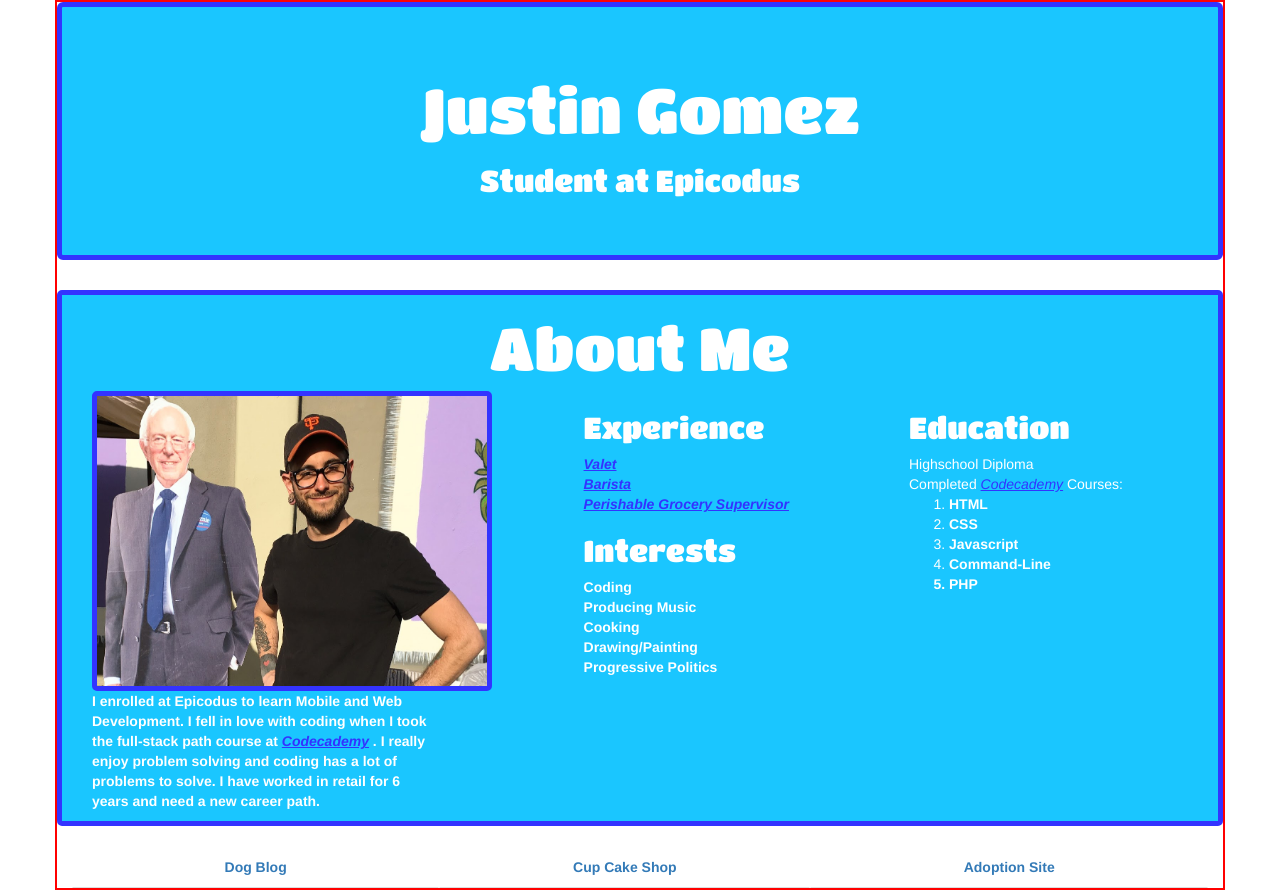
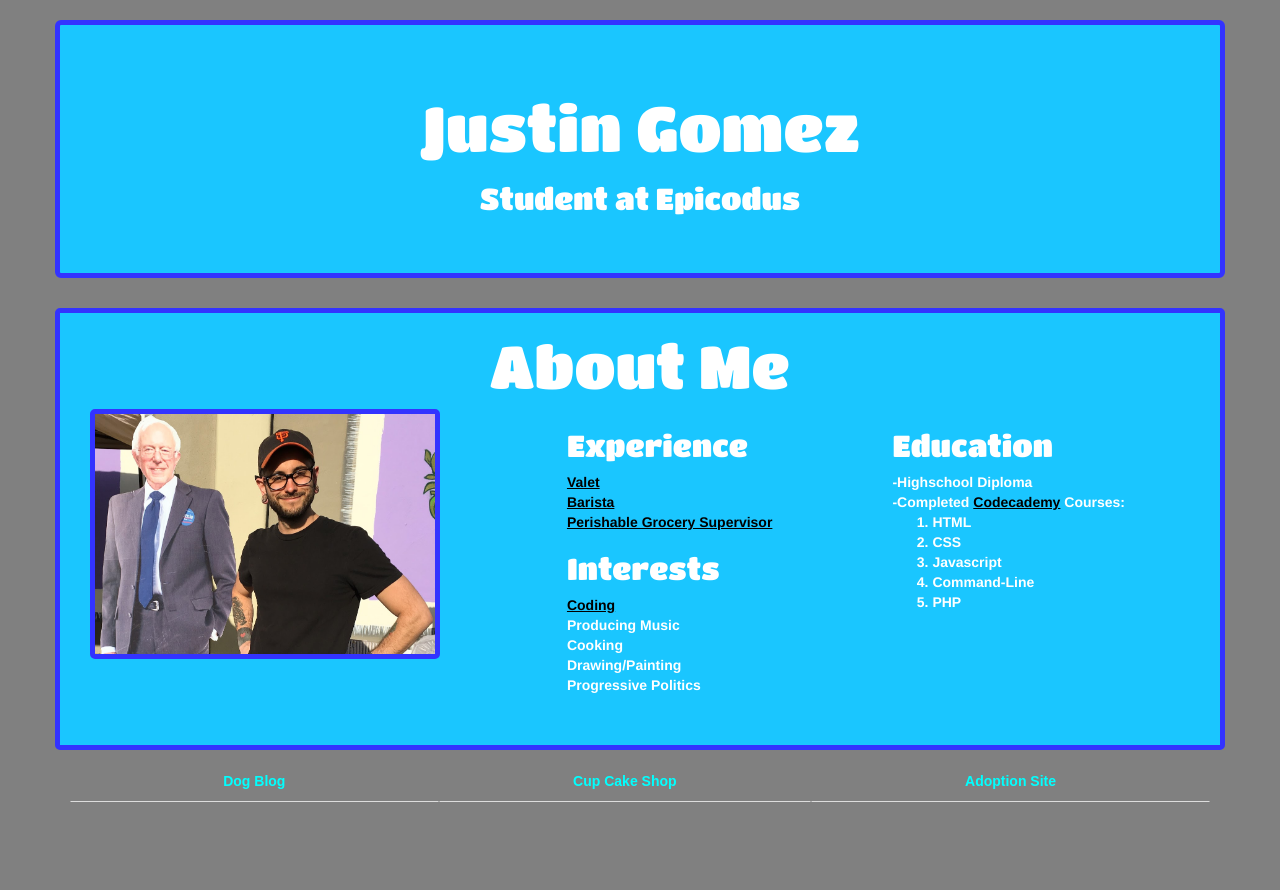
Before and after one commit to ProgramJustin/portfolio, a plain HTML site: page index.html in a window 1280 px wide. After the commit the page ends 802 px from the top, so only its background shows below. Drawn offline with Linux system fonts and the light colour scheme.

Commit message:
styled new background and individual text in a list

```diff
--- a/css/styles.css
+++ b/css/styles.css
@@ -1,3 +1,6 @@
+body {
+  background-color: grey;
+}
 .jumbotron {
   text-align: center;
   background-color: #1ac6ff;
@@ -6,13 +9,16 @@
   color: white;
   font-family: 'Titan One', cursive;
   border: 5px solid #3333ff;
+  margin-top: 20px;
 }
+
 .c1 {
   border: 5px solid #3333ff;
   background-color: #1ac6ff;
   background-size: cover;
   color: white;
   border-radius: 5px;
+  padding-bottom: 40px;
 }
 .c1 h1 {
   text-align: center;
@@ -20,8 +26,8 @@
   font-size: 60px;
 }
 .c1 a {
-  color: #3333ff;
-  font-style: italic;
+  color: #000000;
+  font-style: bold;
   text-decoration: underline;
 }
 ul h2 {
@@ -31,17 +37,27 @@ ul h2 {
   float: right;
   margin-right: 80px;
   list-style: none;
+  font-weight: bold;
+}
+#code {
+  text-decoration: underline;
+  color: black;
 }
 
+
 .col-md-4 img {
-  width: 400px;
-  height:300px;
+  width: 350px;
+  height:250px;
   border: 5px solid #3333ff;
   border-radius: 5px;
   }
 .col-md-4 p {
   font-family: 'Titan one': cursive;
 }
-.nav {
-  margin-top: 20px;
+
+.nav a{
+  margin-top: 10px;
+  color: #00ffff;
+  padding: 10px;
+  font-family: fantasy;
 }
--- a/index.html
+++ b/index.html
@@ -8,7 +8,7 @@
     <title>Justin's Portfolio</title>
   </head>
   <body>
-    <div class="container" style="border: 2px solid red;">
+    <div class="container cmain">
       <!-- This Is The Header -->
       <div class="row">
         <div class="jumbotron">
@@ -22,8 +22,8 @@
         <h1>About Me</h1>
         <ul>
           <h2>Education</h2>
-          <li>Highschool Diploma</li>
-          <li>Completed <a href="https://www.codecademy.com/learn">Codecademy</a> Courses:</li>
+          <li>-Highschool Diploma</li>
+          <li>-Completed <a href="https://www.codecademy.com/learn">Codecademy</a> Courses:</li>
           <ol>
             <li><strong>HTML</strong></li>
             <li><strong>CSS</strong></li>
@@ -38,7 +38,7 @@
           <li><a href="https://www.starbucks.com/">Barista</a></li>
           <li><a href="https://www.newseasonsmarket.com/">Perishable Grocery Supervisor</a></li>
           <h2>Interests</h2>
-          <li>Coding</li>
+          <li><span id="code">Coding</li>
           <li>Producing Music</li>
           <li>Cooking</li>
           <li>Drawing/Painting</li>
@@ -46,12 +46,14 @@
           </ul>
         <div class="col-md-4 pull-left">
           <img src="IMG_1358.JPG" >
-          <p><strong>I enrolled at Epicodus to learn Mobile and Web Development. I fell in love with coding when I took the full-stack path course at <a href="https://www.codecademy.com/learn">Codecademy</a> . I really enjoy problem solving and coding has a lot of problems to solve. I have worked in retail for 6 years and need a new career path.</strong></p>
+          <!-- <p><strong>I enrolled at Epicodus to learn Mobile and Web Development. I fell in love with coding when I took the full-stack path course at <a href="https://www.codecademy.com/learn">Codecademy</a> . I really enjoy problem solving and coding has a lot of problems to solve. I have worked in retail for 6 years and need a new career path.</strong></p> -->
         </div>
         </div>
       </div>
       <!-- TAB LINKS TO PROJECTS -->
 
+    </div>
+    <div class="container">
       <!-- Centered Tabs -->
 <ul class="nav nav-tabs nav-justified">
   <li><a href="https://github.com/ProgramJustin/dog-blog">Dog Blog</a></li>
@@ -59,7 +61,6 @@
   <li><a href="https://github.com/ProgramJustin/adopt">Adoption Site</a></li>
 </ul>
 
-
     </div>
 
 
```
